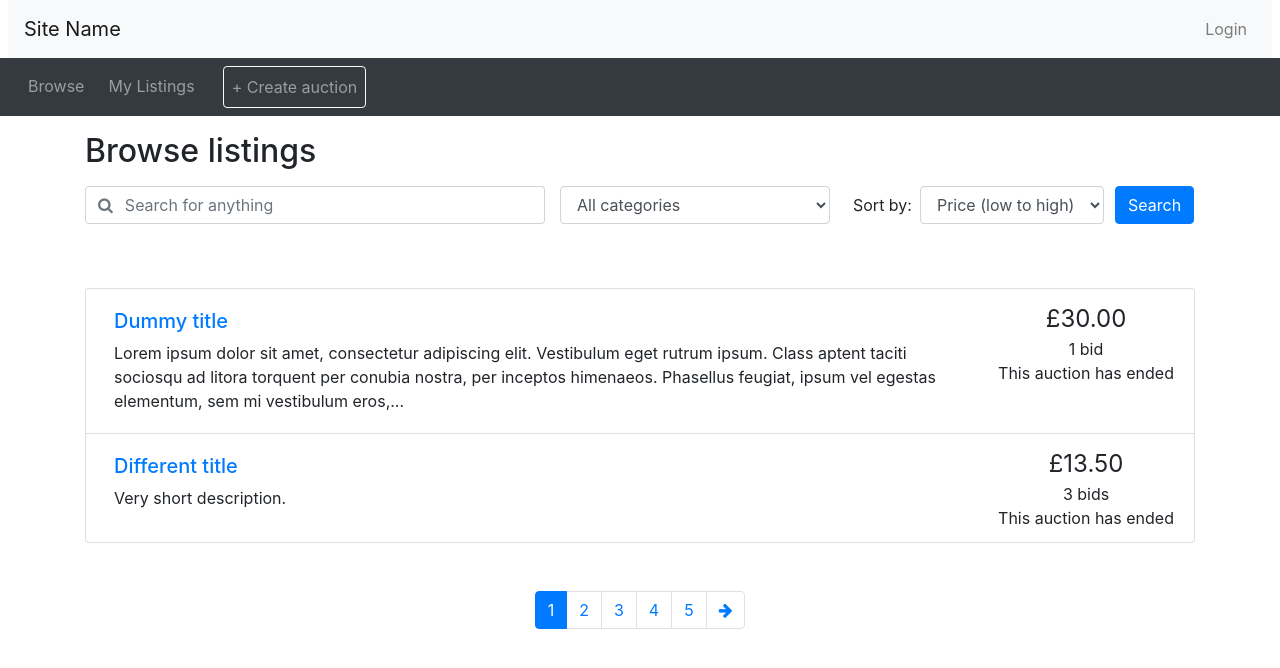
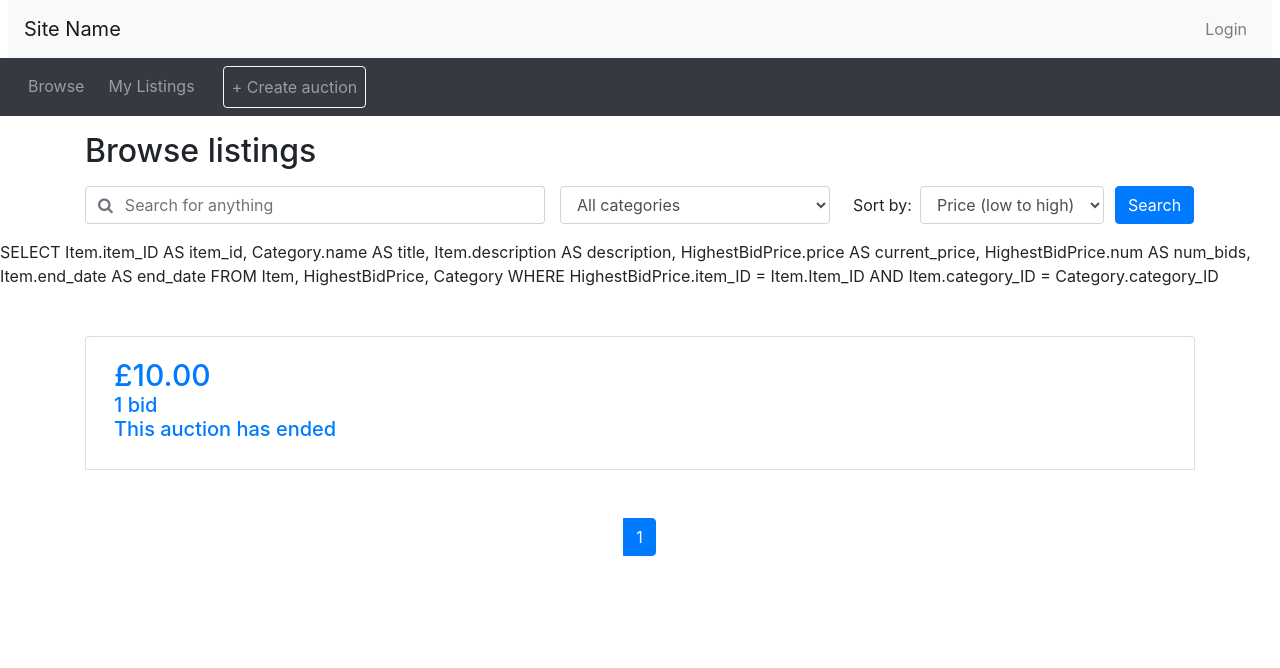
Before and after one commit to njukenanli/DataBase-Project-Auction-Website, a PHP site: page /browse.php in a window 1280 px wide. Shown: the top 668 px of the page. Run offline with PHP 8.4, Linux system fonts and the light colour scheme; tables that the repository leaves empty or names only in its code hold one stand-in row (values such as "Sample post").

Commit message:
second commit

```diff
--- a/auction/browse.php
+++ b/auction/browse.php
@@ -20,25 +20,25 @@
               <i class="fa fa-search"></i>
             </span>
           </div>
-          <input type="text" class="form-control border-left-0" id="keyword" placeholder="Search for anything">
+          <input type="text" class="form-control border-left-0" id="keyword" name="keyword" placeholder="Search for anything">
         </div>
       </div>
     </div>
     <div class="col-md-3 pr-0">
       <div class="form-group">
         <label for="cat" class="sr-only">Search within:</label>
-        <select class="form-control" id="cat">
+        <select class="form-control" id="cat" name="cat">
           <option selected value="all">All categories</option>
-          <option value="fill">Fill me in</option>
-          <option value="with">with options</option>
-          <option value="populated">populated from a database?</option>
+          <option value="china">china</option>
+          <option value="painting">painting</option>
+          <option value="sculpture">sculpture</option>
         </select>
       </div>
     </div>
     <div class="col-md-3 pr-0">
       <div class="form-inline">
         <label class="mx-2" for="order_by">Sort by:</label>
-        <select class="form-control" id="order_by">
+        <select class="form-control" id="order_by" name="order_by">
           <option selected value="pricelow">Price (low to high)</option>
           <option value="pricehigh">Price (high to low)</option>
           <option value="date">Soonest expiry</option>
@@ -57,25 +57,49 @@
 
 <?php
   // Retrieve these from the URL
-  if (!isset($_GET['keyword'])) {
-    // TODO: Define behavior if a keyword has not been specified.
+  // DONE: Process requirement information from the form.
+  // Initialization...
+  $condition = array();
+  $conn = ConnectDB();
+  $sql =  "CREATE TEMPORARY TABLE HighestBidPrice AS
+          ((SELECT item_ID, MAX(bid_price) AS price, COUNT(buyer_ID) AS num FROM Bid GROUP BY item_ID)
+          UNION
+          (SELECT Item.item_ID, Item.starting_price AS price, 0 AS num FROM Item WHERE NOT EXISTS
+          (SELECT Bid.item_ID FROM Bid WHERE Bid.item_ID = Item.item_ID)))";
+  if ($conn->query($sql) === FALSE) {
+    die("Excution Failure: " . $conn->error);
+  }
+  array_push($condition, "HighestBidPrice.item_ID = Item.Item_ID", "Item.category_ID = Category.category_ID");
+  // Processing Query...
+  if (isset($_GET['keyword']) ) {
+    $keyword = $_GET['keyword'];
+    if (!($keyword === "")){
+      $keyword = strtolower($keyword);
+      array_push($condition, "LOWER(Item.description) LIKE '%" . $keyword . "%'");
+    }
+  }
+  if (isset($_GET['cat'])) {
+    $category = $_GET['cat'];
+    if (!($category === "all")){
+      array_push($condition, "Category.name = \"" . $category . "\"");
+    }
+  }
+  if (isset($_GET['order_by'])) {
+    $ordering = $_GET['order_by'];
+    switch ($ordering){
+      case "pricelow":
+        $order = " ORDER BY HighestBidPrice.price ASC";
+        break;
+      case "pricehigh":
+        $order = " ORDER BY HighestBidPrice.price DESC";
+        break;
+      case "date":
+        $order = " ORDER BY Item.end_date";
+        break;
+    }
   }
   else {
-    $keyword = $_GET['keyword'];
-  }
-
-  if (!isset($_GET['cat'])) {
-    // TODO: Define behavior if a category has not been specified.
-  }
-  else {
-    $category = $_GET['cat'];
-  }
-
-  if (!isset($_GET['order_by'])) {
-    // TODO: Define behavior if an order_by value has not been specified.
-  }
-  else {
-    $ordering = $_GET['order_by'];
+    $order = "";
   }
 
   if (!isset($_GET['page'])) {
@@ -85,38 +109,62 @@
     $curr_page = $_GET['page'];
   }
 
-  /* TODO: Use above values to construct a query. Use this query to
+  /* DONE: Use above values to construct a query. Use this query to
      retrieve data from the database. (If there is no form data entered,
      decide on appropriate default value/default query to make. */
+  $sql = "SELECT Item.item_ID AS item_id, Category.name AS title,
+          Item.description AS description, HighestBidPrice.price AS current_price,
+          HighestBidPrice.num AS num_bids, Item.end_date AS end_date "
+          . "FROM Item, HighestBidPrice, Category "
+          . "WHERE " . join(" AND ", $condition)
+          . $order;
+  echo $sql;
+  $result = $conn->query($sql);
 
   /* For the purposes of pagination, it would also be helpful to know the
      total number of results that satisfy the above query */
-  $num_results = 96; // TODO: Calculate me for real
-  $results_per_page = 10;
+  $num_results = $result->num_rows; // DONE: Calculate me for real
+  $results_per_page = 5;
   $max_page = ceil($num_results / $results_per_page);
+  $list = array();
+  if ($result->num_rows > 0) {
+    while($row = $result->fetch_assoc()) {
+      array_push($list, array($row["item_id"],
+                              $row["title"],
+                              $row["description"],
+                              floatval($row["current_price"]),
+                              intval($row["num_bids"]),
+                              new DateTime($row["end_date"])));
+    }
+  }
 ?>
-
 <div class="container mt-5">
 
-<!-- TODO: If result set is empty, print an informative message. Otherwise... -->
+<!-- DONE: If result set is empty, print an informative message. Otherwise... -->
+<?php
+  if ($num_results === 0){
+    echo "No result found...<br>";
+  }
+?>
 
 <ul class="list-group">
 
-<!-- TODO: Use a while loop to print a list item for each auction listing
+<!-- DONE: Use a while loop to print a list item for each auction listing
      retrieved from the query -->
 
 <?php
-  // Demonstration of what listings will look like using dummy data.
-  $item_id = "87021";
-  $title = "Dummy title";
-  $description = "Lorem ipsum dolor sit amet, consectetur adipiscing elit. Vestibulum eget rutrum ipsum. Class aptent taciti sociosqu ad litora torquent per conubia nostra, per inceptos himenaeos. Phasellus feugiat, ipsum vel egestas elementum, sem mi vestibulum eros, et facilisis dui nisi eget metus. In non elit felis. Ut lacus sem, pulvinar ultricies pretium sed, viverra ac sapien. Vivamus condimentum aliquam rutrum. Phasellus iaculis faucibus pellentesque. Sed sem urna, maximus vitae cursus id, malesuada nec lectus. Vestibulum scelerisque vulputate elit ut laoreet. Praesent vitae orci sed metus varius posuere sagittis non mi.";
-  $current_price = 30;
-  $num_bids = 1;
-  $end_date = new DateTime('2020-09-16T11:00:00');
+  $start = ($curr_page - 1) * $results_per_page;
+  $end = min($start + $results_per_page, $num_results);
+  while($start < $end) {
+      $item = $list[$start];
+      // This uses a function defined in utilities.php
+      print_listing_li($item[0], $item[1], $item[2], $item[3], $item[4], $item[5]);
+      $start++;
+  }
+  $conn->close();
+?>
 
-  // This uses a function defined in utilities.php
-  print_listing_li($item_id, $title, $description, $current_price, $num_bids, $end_date);
-
+<!--
   $item_id = "516";
   $title = "Different title";
   $description = "Very short description.";
@@ -125,7 +173,7 @@
   $end_date = new DateTime('2020-11-02T00:00:00');
 
   print_listing_li($item_id, $title, $description, $current_price, $num_bids, $end_date);
-?>
+-->
 
 </ul>
 
--- /dev/null
+++ b/auction/data/config.json
@@ -0,0 +1,6 @@
+{
+    "servername": "localhost",
+    "username": "root",
+    "password": "",
+    "dbname": "Auction"
+}
--- a/auction/place_bid.php
+++ b/auction/place_bid.php
@@ -2,5 +2,9 @@
 
 // TODO: Extract $_POST variables, check they're OK, and attempt to make a bid.
 // Notify user of success/failure and redirect/give navigation options.
+// Can limit valid bids only to those that can outbid the current highest one, otherwise return failure.
+// TODO: Check whether the current bid outbids somebody and send emails to those outbidded.
+// TODO: Send emails to those who are in the watchlist and are watching this item about this new bid.
+// TODO: After making a bid, add the buyer to watchlist directly.
 
 ?>
--- a/auction/utilities.php
+++ b/auction/utilities.php
@@ -55,10 +55,19 @@ function print_listing_li($item_id, $title, $desc, $price, $num_bids, $end_time)
   // Print HTML
   echo('
     <li class="list-group-item d-flex justify-content-between">
-    <div class="p-2 mr-5"><h5><a href="listing.php?item_id=' . $item_id . '">' . $title . '</a></h5>' . $desc_shortened . '</div>
+    <div class="p-2 mr-5"><h5><a href="listing.php?item_id=' . $item_id . '</a></h5>' . $desc_shortened . '</div>
     <div class="text-center text-nowrap"><span style="font-size: 1.5em">£' . number_format($price, 2) . '</span><br/>' . $num_bids . $bid . '<br/>' . $time_remaining . '</div>
   </li>'
   );
 }
 
+function ConnectDB(){
+  $config = json_decode(file_get_contents('data/config.json'), true);
+  $conn = new mysqli($config["servername"], $config["username"], $config["password"], $config["dbname"]);
+  if ($conn->connect_error) {
+    die("Connection Failure: " . $conn->connect_error);
+  }
+  return $conn;
+}
+
 ?>
```
Also changed, not shown: auction/data/CreateDB.php (+14 -14 lines), auction/data/TestData.php (added, +21 -0 lines), auction/data/TestData.sql (added, +45 -0 lines), auction/listing.php (+36 -10 lines), auction/data/Readme.md.
